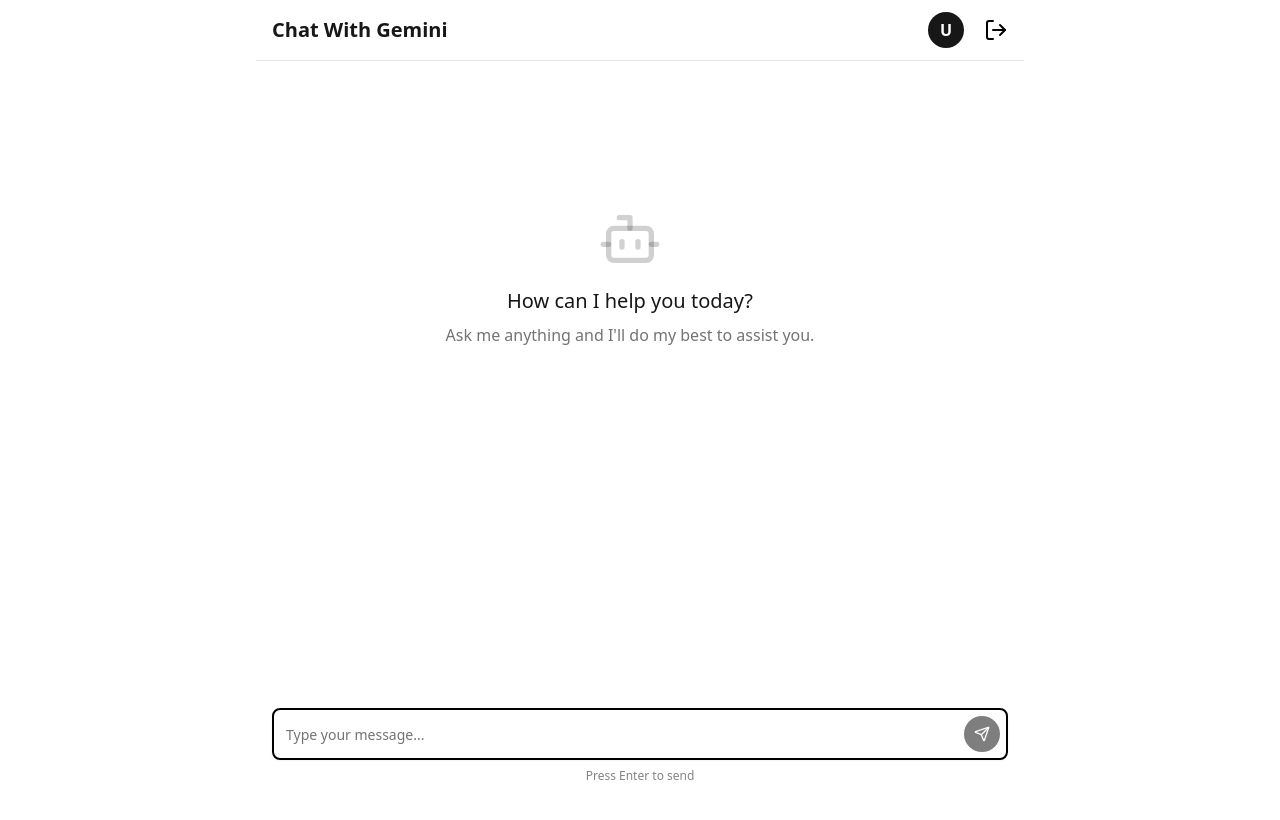
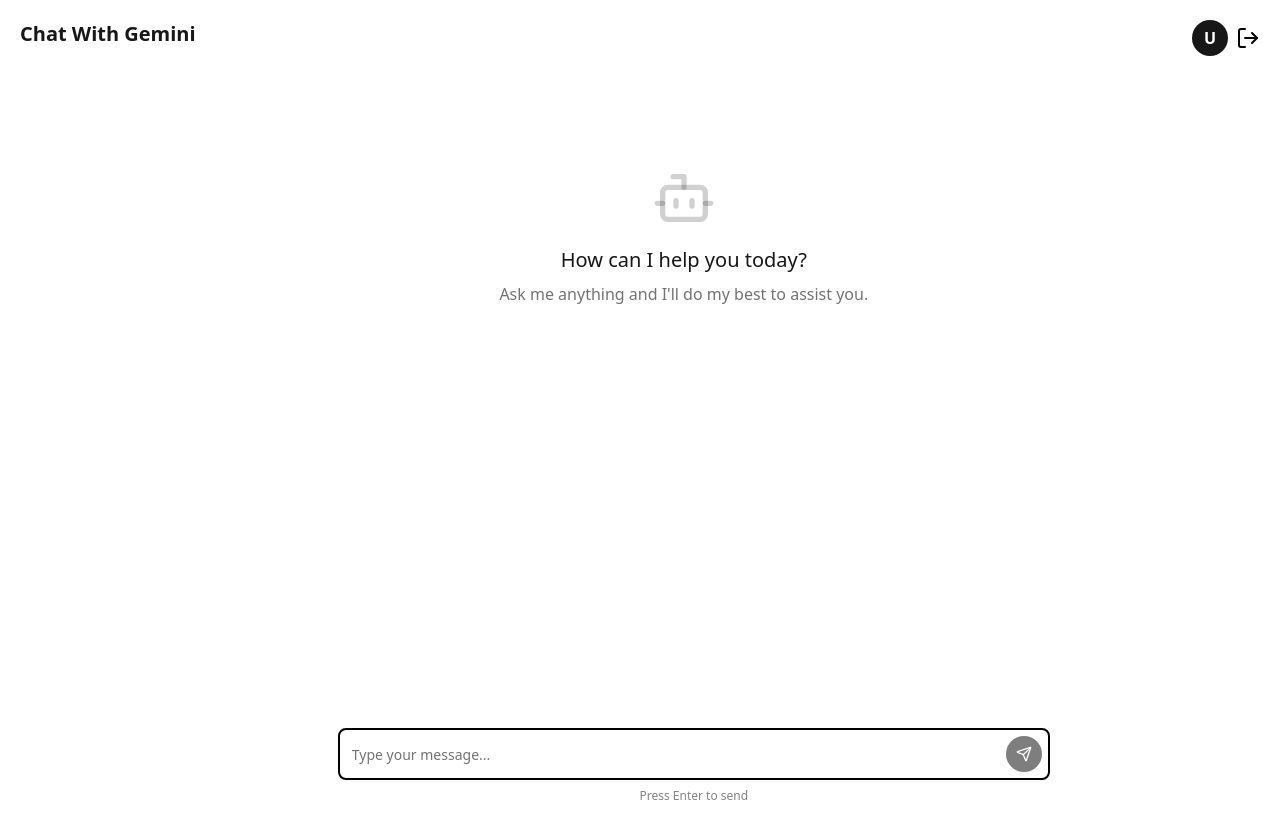
Before and after one commit to Binisha1/chatbot, a React (Vite) app: page /chatPage in a window 1280 px wide. Built offline with nearby package versions, Linux system fonts and the light colour scheme.

Commit message:
spacing fixed

```diff
--- a/src/pages/chatPage.tsx
+++ b/src/pages/chatPage.tsx
@@ -104,10 +104,12 @@ export default function ChatPage() {
   };
 
   return (
-    <div className="flex flex-col h-screen max-w-3xl mx-auto">
-      {/* Header */}
-      <header className="border-b py-3 px-4 sticky top-0 z-10">
-        <div className="flex items-center justify-between max-w-5xl mx-auto">
+    <div className="flex flex-col lg:flex-row justify-between md:pt-5 px-1 lg:px-5">
+      <h1 className="hidden lg:flex text-xl font-semibold text-primary">
+        Chat With Gemini
+      </h1>
+      <header className="lg:hidden border-b py-1 pl-2 sticky top-0 z-10">
+        <div className="flex items-center justify-between  mx-auto">
           <h1 className="text-xl font-semibold text-primary">
             Chat With Gemini
           </h1>
@@ -117,8 +119,9 @@ export default function ChatPage() {
         </div>
       </header>
 
+      <div className="flex flex-col h-screen w-full lg:w-3/5 mx-auto">
         {/* Chat container */}
-      <div className="flex-1 overflow-hidden max-w-5xl w-full mx-auto px-4 py-4">
+        <div className="flex-1 overflow-hidden  w-full mx-auto px-4 py-1 lg:py-4">
           <ScrollArea className="h-full  pr-5">
             <div className="space-y-6 pb-6">
               {messages.length === 0 ? (
@@ -215,5 +218,9 @@ export default function ChatPage() {
           </div>
         </div>
       </div>
+      <div className="hidden lg:flex items-start">
+        <LogOut />
+      </div>
+    </div>
   );
 }
--- a/src/pages/logout.tsx
+++ b/src/pages/logout.tsx
@@ -10,7 +10,7 @@ const LogOut = () => {
   return (
     <div className="flex items-center justify-between w-full relative">
       {/* Avatar & Username */}
-      <div className="flex items-center gap-2 cursor-pointer">
+      <div className="flex items-center  cursor-pointer">
         <div className="w-9 h-9 flex items-center justify-center rounded-full text-white font-semibold bg-primary">
           {initial}
         </div>
@@ -19,7 +19,7 @@ const LogOut = () => {
       {/* Logout Icon */}
       <button
         onClick={() => logout()}
-        className="ml-5 text-black hover:cursor-pointer"
+        className="ml-2 text-black hover:cursor-pointer"
       >
         <LogOutIcon />
       </button>
```
Lines whose indentation alone changed are shown as unchanged.
